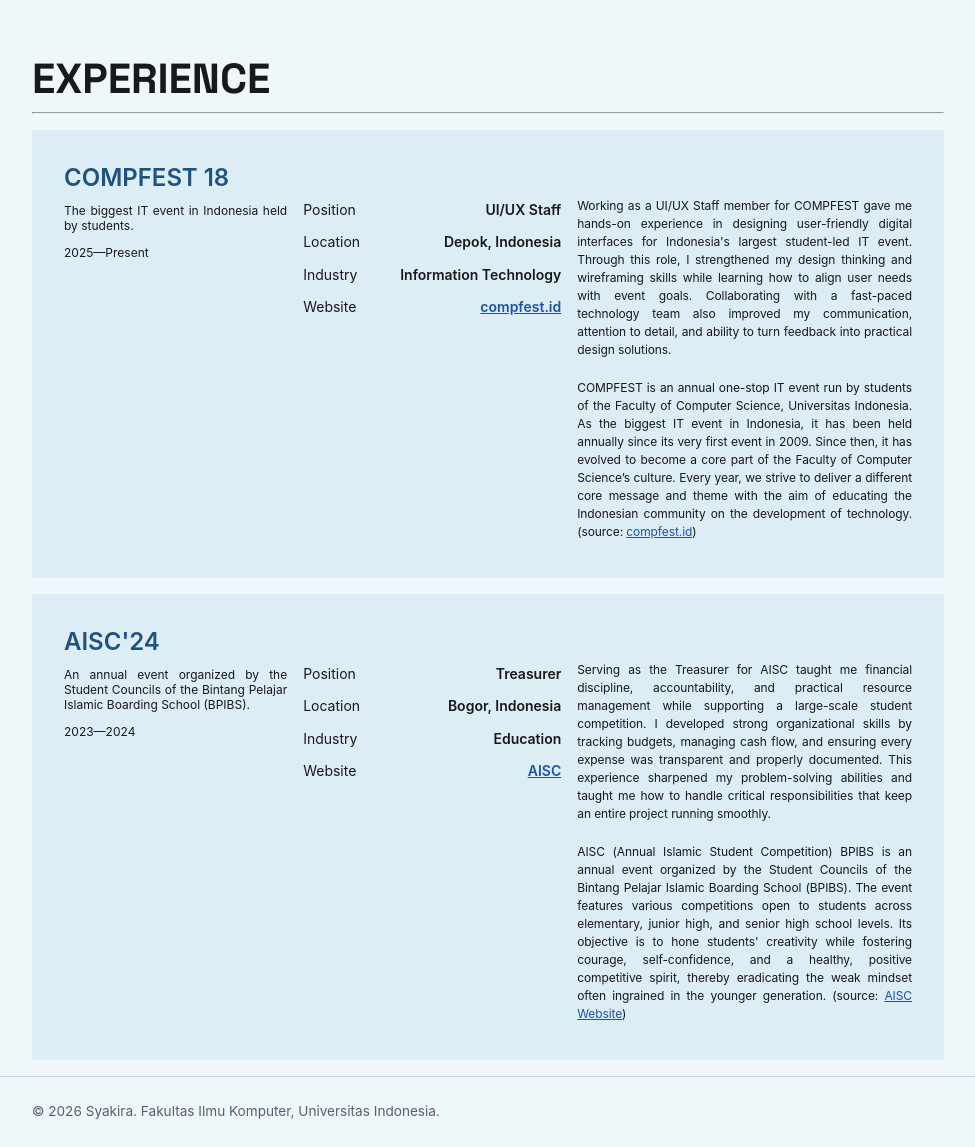
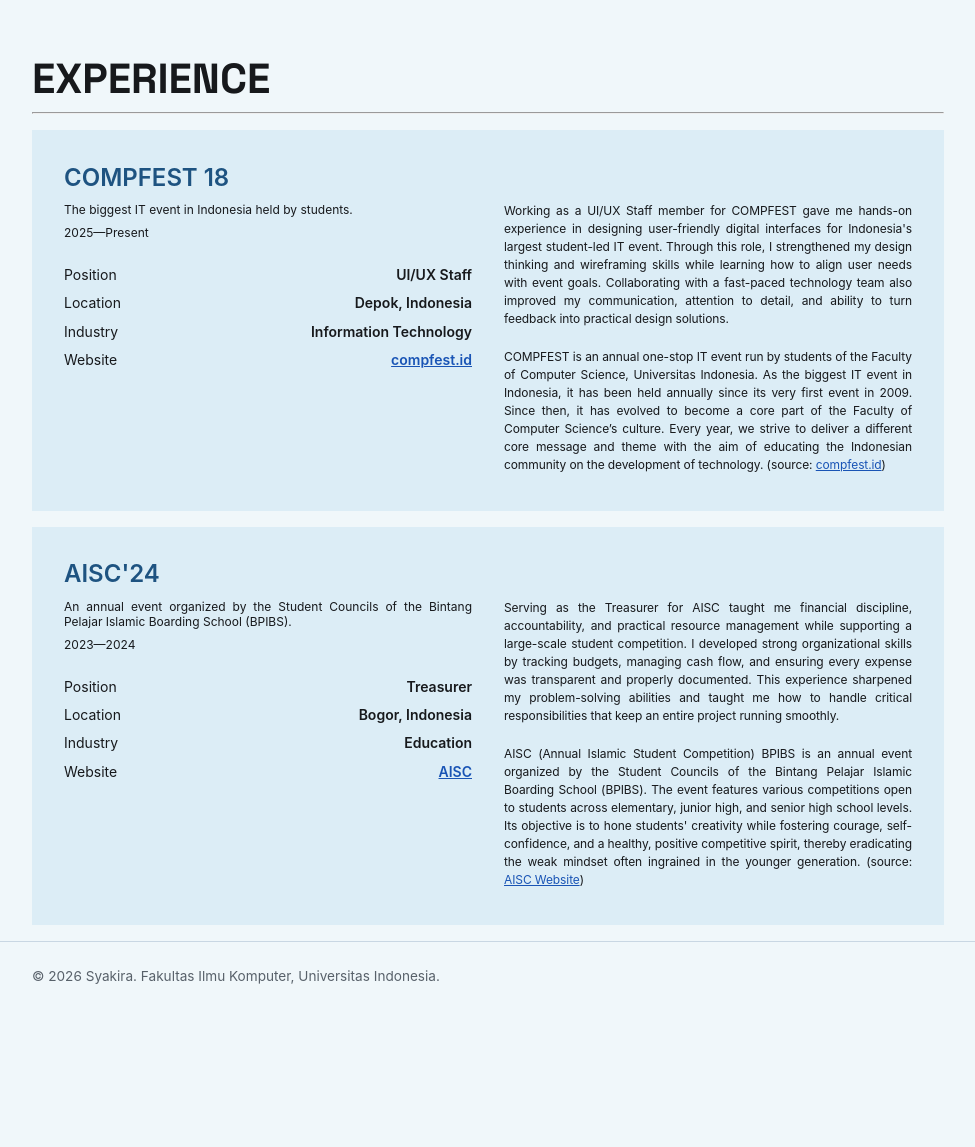
Before and after one commit to asyakiraakj/myportofolio, a Django app: page / in a window 1280 px wide. Shown: the part 601-1748 px from the top of the page, without its empty margins (152-1127 px from the left). After the commit the page ends 1585 px from the top, so only its background shows below. Run offline with Django 5.2, Linux system fonts and the light colour scheme.

Commit message:
feat: update grid layout in 'experience' section for desktop

```diff
--- a/static/css/style.css
+++ b/static/css/style.css
@@ -215,12 +215,18 @@ h1, .brand {
 
 .experience-item-grid {
     display: grid;
-    grid-template-columns: 1fr 1.3fr 1.5fr;
-    grid-template-areas: "subtitle details paragraphs";
+    grid-template-columns: 1fr 1fr;
+    grid-template-rows: auto 1fr;
+    grid-template-areas:
+    "subtitle paragraphs"
+    "details paragraphs";
+    margin-top: 0.3rem;
+    gap: 1rem 2rem;
 }
 
 .experience-item-grid .experience-subtitle {
     grid-area: subtitle;
+    padding: 0rem;
 }
 .experience-item-grid .experience-details {
     grid-area: details;
@@ -230,9 +236,9 @@ h1, .brand {
 }
 .experience-item-grid .experience-subtitle p {
     font-size: 12px;
-    padding: 6px 0px;
     text-align: justify;
     line-height: 125%;
+    padding-bottom: 0.5rem;
 }
 
 .experience-details {
@@ -241,12 +247,15 @@ h1, .brand {
     justify-content: first-baseline;
     align-items: flex-start;
     gap: 0.375rem;
+
+    padding: 0rem;
+    padding-left: 0rem;
 }
 
 .experience-details .experience-details-item {
     display: flex;
     justify-content: space-between;
-    padding: 0.125rem 1rem;
+    /* padding: 0rem 1rem; */
     align-items: center;
     align-self: stretch;
 
```
